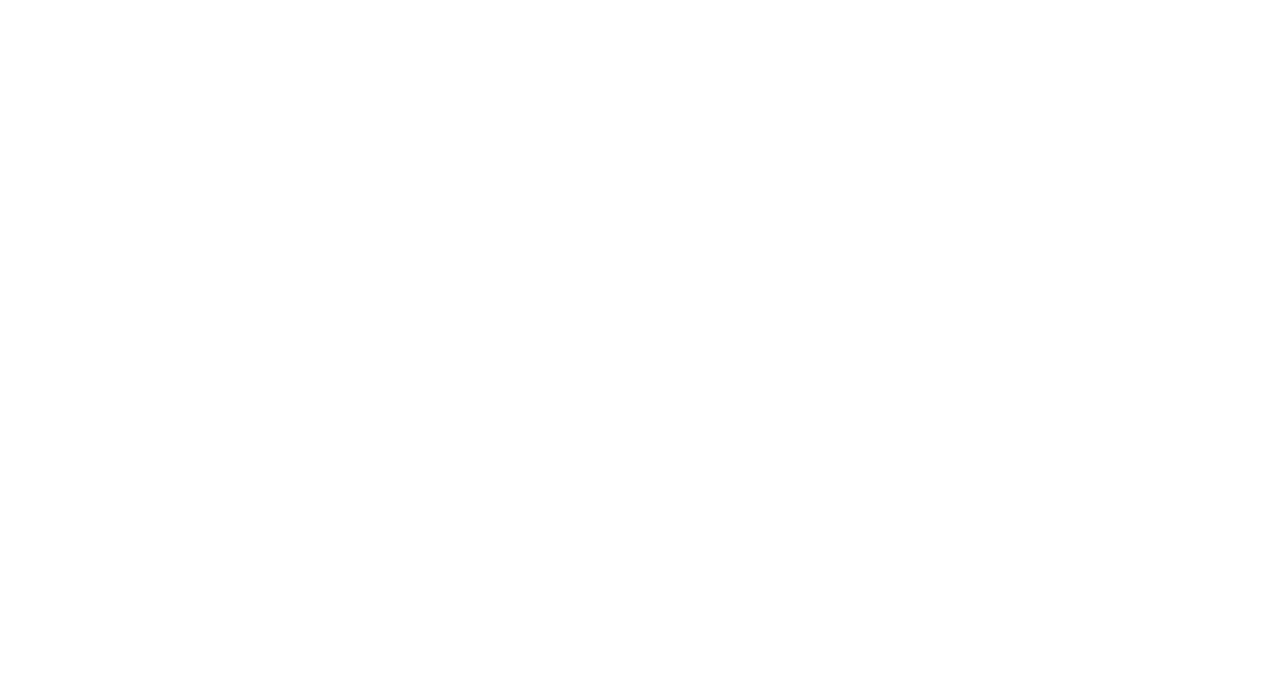
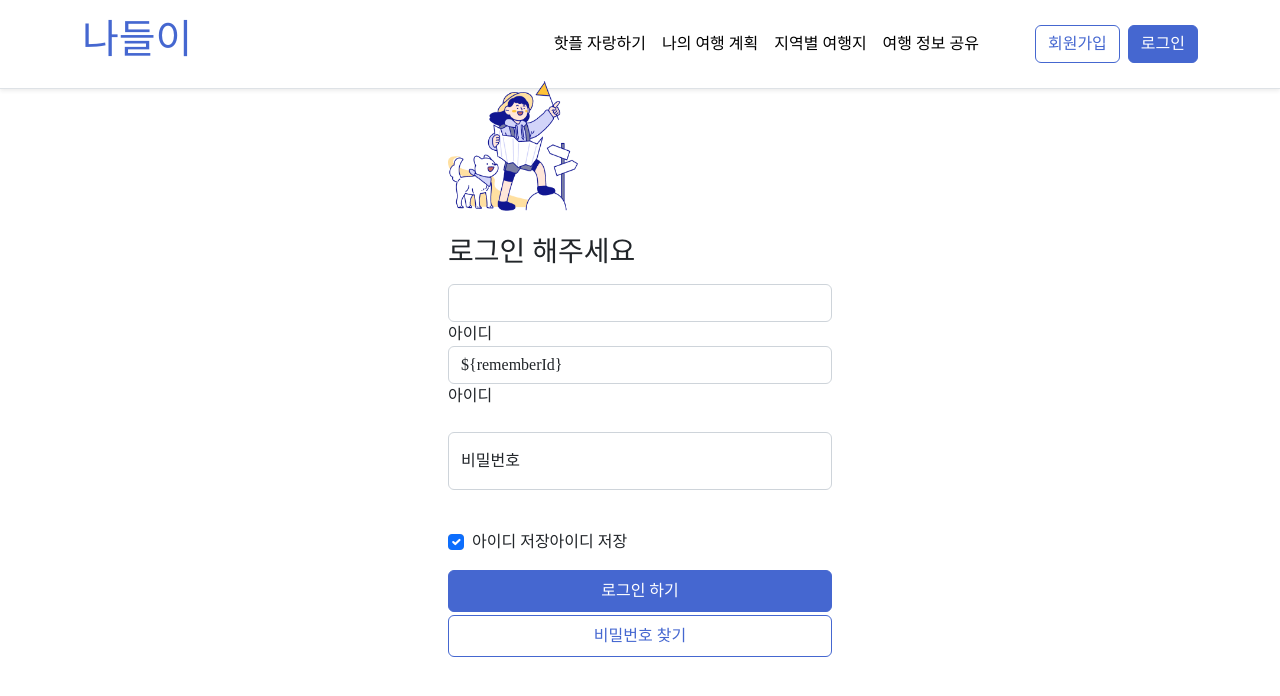
Before and after one commit to ijkgit/ssafy.project.vuejs, a Vue app: page /signin in a window 1280 px wide. Before the commit this address had no page. Shown: the top 696 px of the page. Built offline with nearby package versions, Linux system fonts and the light colour scheme; a web font is replaced by a local one.

Commit message:
feat : 헤더

```diff
--- /dev/null
+++ b/src/assets/member/signin.css
@@ -0,0 +1,37 @@
+main.form-signin {
+	display: flex;
+	justify-content: center;
+	align-items: center;
+	height: 70vh;
+	/* 화면 전체 높이에 맞게 중앙 정렬 */
+}
+
+main.form-signin form {
+	width: 30%;
+}
+
+#signInBtn {
+	background-color: var(--primary-color);
+	border-color: var(--primary-color);
+}
+
+#signInBtn:hover {
+	background-color: var(--primary-color-dark);
+	border-color: var(--primary-color-dark);
+}
+
+#findPwBtn {
+	background-origin: #4567D0;
+	margin-top: 3px;
+}
+
+#findPwBtn {
+	color: var(--primary-color);
+	border-color: var(--primary-color);
+}
+
+#findPwBtn:hover {
+	color: white;
+	background-color: var(--primary-color);
+	border-color: var(--primary-color);
+}
--- /dev/null
+++ b/src/assets/member/signup.css
@@ -0,0 +1,19 @@
+main.form-signin {
+	display: flex;
+	justify-content: center;
+	align-items: center;
+	height: 100vh;
+	/* 화면 전체 높이에 맞게 중앙 정렬 */
+}
+
+main.form-signin form {
+	width: 30%;
+}
+
+#submitBtn {
+	background-color: #526aa7;
+}
+
+#header {
+	color: #4567D0;
+}
--- a/src/components/common/Header1.vue
+++ b/src/components/common/Header1.vue
@@ -1,12 +1,13 @@
 <script setup>
 import { RouterLink } from "vue-router";
+import { getLocalStorageToken } from "../util/LocalStroage";
 </script>
 
 <template>
      <div id="nav" class="navbar-expand-lg fixed-top border-bottom">
     <div class="container">
       <header class="d-flex align-items-center justify-content-around py-3">
-        <RouterLink to="/test" class="d-inline-flex link-body-emphasis text-decoration-none">
+        <RouterLink to="/" class="d-inline-flex link-body-emphasis text-decoration-none">
           <h1 id="header">나들이</h1>
         </RouterLink>
         <button
@@ -48,38 +49,36 @@
               >
             </li>
             <li>
-              <a
-                id="nav-list"
-                href="#"
-                class="nav-link px-2"
-                onclick="javascript:goShareTourismInfo();"
-                >여행 정보 공유</a
-              >
+              <RouterLink to="/board" id="nav-list"
+                class="nav-link px-2">
+                여행 정보 공유</RouterLink>
             </li>
           </ul>
           <!-- <c:if test="${empty login}"> -->
-          <form id="signInFail" class="ms-5">
+          <form id="signInFail" class="ms-5" v-if="!getLocalStorageToken()">
+            <RouterLink to="/signup">
             <button
               id="primary-outline-button"
               type="button"
               class="btn btn-outline-primary me-2"
-              onclick="javascript:goSignUp()"
             >
               회원가입
             </button>
+          </RouterLink>
+          <RouterLink to="/signin">
             <button
               id="primary-button"
               type="button"
               class="btn btn-primary"
-              onclick="javascript:goSignIn();"
             >
               로그인
             </button>
+          </RouterLink>
           </form>
           <!-- </c:if> -->
 
           <!-- <c:if test="${not empty login}"> -->
-          <form id="signInSuccess" class="col-md-3 text-end">
+          <form id="signInSuccess" class="col-md-3 text-end" v-else>
             <button
               id="primary-outline-button"
               type="button"
--- a/src/components/common/Header2.vue
+++ b/src/components/common/Header2.vue
@@ -1,4 +1,6 @@
 <script setup>
+import { RouterLink } from "vue-router";
+import { getLocalStorageToken } from "../util/LocalStroage";
 console.log("if u header2");
 </script>
 
@@ -7,9 +9,9 @@
   <div id="nav" class="navbar-expand-lg border-bottom shadow-sm">
     <div class="container">
       <header class="d-flex align-items-center justify-content-around py-3">
-        <a href="/" class="d-inline-flex link-body-emphasis text-decoration-none">
+        <RouterLink to="/" class="d-inline-flex link-body-emphasis text-decoration-none">
           <h1 id="header">나들이</h1>
-        </a>
+        </RouterLink>
         <button
           class="navbar-toggler ms-2"
           type="button"
@@ -49,37 +51,36 @@
               >
             </li>
             <li>
-              <a
+              <RouterLink to ="/board"
                 id="nav-list"
-                href="#"
-                class="nav-link px-2"
-                onclick="javascript:goShareTourismInfo();"
-                >여행 정보 공유</a
-              >
+                class="nav-link px-2">여행 정보 공유
+                </RouterLink>
             </li>
           </ul>
           <!-- <c:if test="${empty login}"> -->
-          <form id="signInFail" class="ms-5">
+          <form id="signInFail" class="ms-5" v-if="!getLocalStorageToken()">
+            <RouterLink to="/signup">
               <button
                 id="primary-outline-button"
                 type="button"
                 class="btn btn-outline-primary me-2"
-              onclick="javascript:goSignUp()"
               >
                 회원가입
               </button>
+            </RouterLink>
+            <RouterLink to="/signin">
               <button
                 id="primary-button"
                 type="button"
                 class="btn btn-primary"
-              onclick="javascript:goSignIn();"
               >
                 로그인
               </button>
+            </RouterLink>
           </form>
           <!-- </c:if> -->
           <!-- <c:if test="${not empty login}"> -->
-          <form id="signInSuccess" class="col-md-3 text-end">
+          <form id="signInSuccess" class="col-md-3 text-end" v-else>
             <button
               id="primary-outline-button"
               type="button"
--- /dev/null
+++ b/src/components/member/SigninView.vue
@@ -0,0 +1,58 @@
+<script setup>
+
+</script>
+
+<template>
+    <main class="form-signin w-100 m-auto">
+		<form id="form" method="post" action="/member.do/signin">
+			<img class="mb-4" src="@/assets/img/1.png" alt="" width="130"
+				height="130" />
+			<h1 class="h3 mb-3 fw-normal">로그인 해주세요</h1>
+			<div class="form-floating">
+				<c:if test="${empty rememberId}">
+					<input type="text" class="form-control" id="id" name="userid"
+						placeholder="" />
+					<label for="id">아이디</label>
+				</c:if>
+				<c:if test="${not empty rememberId}">
+					<input type="text" class="form-control" id="id"
+						value="${rememberId}" name="userid" placeholder="" />
+					<label for="id">아이디</label>
+				</c:if>
+			</div>
+			<br />
+			<div class="form-floating">
+				<input type="password" class="form-control" id="pw"
+					name="userpassword" placeholder="" /> <label for="pw">비밀번호</label>
+			</div>
+			<c:out value="${msg }" />
+			<br />
+			<div class="form-check text-start my-3">
+				<c:if test="${empty rememberId}">
+					<input class="form-check-input" type="checkbox"
+						id="flexCheckDefault" name="flexCheckDefault" />
+					<label class="form-check-label" for="flexCheckDefault">아이디
+						저장</label>
+				</c:if>
+				<c:if test="${not empty rememberId}">
+					<input class="form-check-input" type="checkbox"
+						id="flexCheckDefault" name="flexCheckDefault" checked />
+					<label class="form-check-label" for="flexCheckDefault">아이디
+						저장</label>
+				</c:if>
+
+			</div>
+			<div>
+				<button id="signInBtn" class="btn btn-primary w-100 py-2"
+					type="button" onclick="javascript:signIn();">로그인 하기</button>
+				<button id="findPwBtn" class="btn btn-outline-primary w-100 py-2"
+					type="button" onclick="javascript:findPw();">비밀번호 찾기</button>
+			</div>
+		</form>
+	</main>
+</template>
+
+<style scoped>
+@import "@/assets/main/main.css";
+@import "@/assets/member/signin.css";
+</style>
--- /dev/null
+++ b/src/components/member/SignupView.vue
@@ -0,0 +1,50 @@
+<script setup>
+
+</script>
+
+<template>
+   <main class="form-signin w-100 m-auto">
+		<form id="form" method="post" action="/member.do/signup">
+			<img class="mb-4" src="@/assets/img/2.png" alt="" width="120"
+				height="100" />
+			<h1 class="h3 mb-3 fw-normal">회원가입</h1>
+			<div class="mt-2 form-floating">
+				<input type="text" class="form-control" id="name" name="userid"
+					placeholder="" /> <label for="name">이름</label>
+			</div>
+			<div class="mt-2 form-floating">
+				<input type="text" class="form-control" id="id" name="username"
+					placeholder="" /> <label for="id">아이디</label>
+			</div>
+			<div class="mt-2 form-floating">
+				<input type="password" class="form-control" id="pw"
+					name="userpassword" placeholder="" /> <label for="pw">비밀번호</label>
+			</div>
+			<div class="mt-2 form-floating">
+				<input type="password" class="form-control" id="checkPw"
+					placeholder="" /> <label for="checkPw">비밀번호 확인</label>
+			</div>
+			<div style="display: flex;">
+				<div class="mt-2 form-floating col-5">
+					<input type="email" class="form-control" id="email" name="emailid"
+						placeholder="" /> <label for="email">이메일</label>
+				</div>
+				<p style="padding: 1rem; margin-top:0.5rem;">@</p>
+				<div class="mt-2 form-floating col-6" style="display: flex;">
+					<input type="email" class="form-control" id="email2"
+						name="emaildomain" placeholder="" /> <label for="email2">이메일
+						주소</label>
+				</div>
+			</div>
+
+			<br />
+			<button id="primary-button" class="btn btn-primary w-100 py-2"
+				type="button" onclick="javascript:signUp();">회원가입</button>
+		</form>
+	</main>
+</template>
+
+<style scoped>
+@import "@/assets/main/main.css";
+@import "@/assets/member/signup.css";
+</style>
--- /dev/null
+++ b/src/components/util/LocalStroage.js
@@ -0,0 +1,8 @@
+export const getLocalStorageToken = () =>{
+    const token = localStorage.getItem('access_token')
+    return token;
+}
+
+export const setLocalStorage = (token) =>{
+    localStorage.setItem('access_token',token)
+}
--- a/src/router/index.js
+++ b/src/router/index.js
@@ -1,6 +1,8 @@
 import HeaderMain from "@/components/common/HeaderMain.vue";
 import MainView from "@/components/main/MainView.vue";
 import MapView from "@/components/map/MapView.vue";
+import SigninView from "@/components/member/SigninView.vue";
+import SignupView from "@/components/member/SignupView.vue";
 import { createRouter, createWebHistory } from "vue-router";
 
 const router = createRouter({
@@ -21,6 +23,16 @@
           name: "map",
           component: MapView,
         },
+        {
+          path: "signup",
+          name: "signup",
+          component: SignupView,
+        },
+        {
+          path: "signin",
+          name: "signin",
+          component: SigninView,
+        }
       ],
     },
     // {
```
Lines whose indentation alone changed are shown as unchanged.
